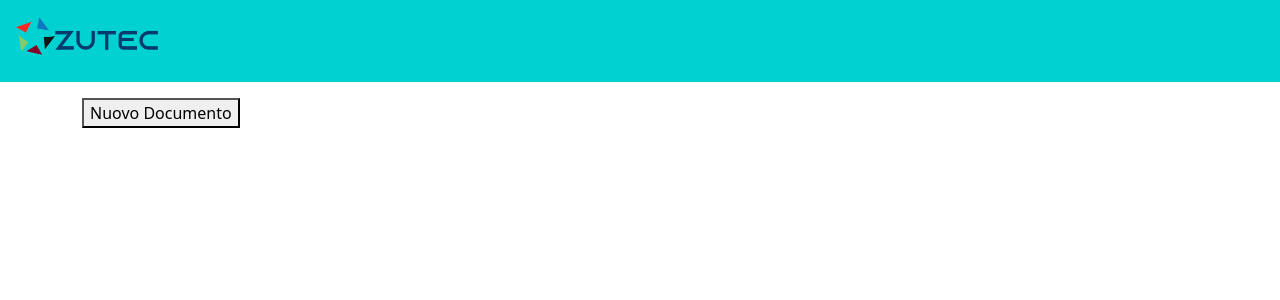
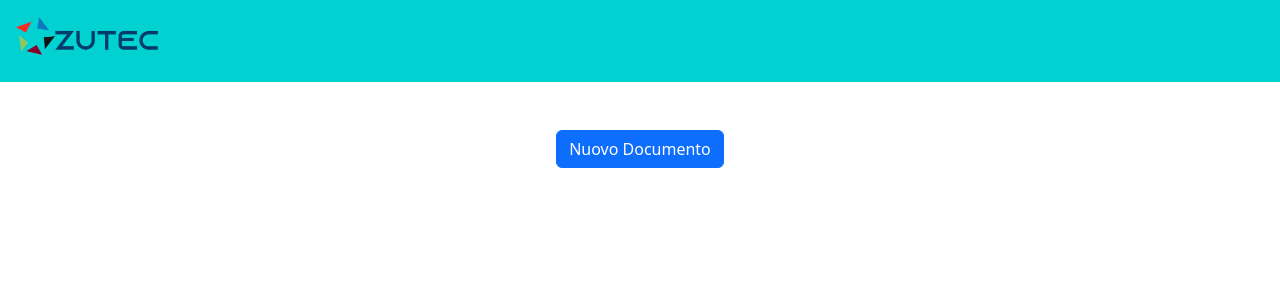
Before and after one commit to dario-R-87/rdl-, a React (Create React App) app in the folder client/: page / in a window 1280 px wide. Shown: the top 300 px of the page. Built offline with nearby package versions, Linux system fonts and the light colour scheme.

Commit message:
fix add document

```diff
--- a/client/src/components/document/CreateDocument.js
+++ b/client/src/components/document/CreateDocument.js
@@ -31,7 +31,7 @@ const CreateDocument = () => {
 
     useEffect(() => {
         async function getMaxSerial() {
-            const response = await fetch("http://localhost:5000/new_serial");
+            const response = await fetch("http://192.168.1.29:5000/new_serial");
             if (!response.ok) {
                 const message = `An error occurred: ${response.statusText}`;
                 window.alert(message);
@@ -60,21 +60,23 @@ const CreateDocument = () => {
     const handleSubmit = (e) => {
         e.preventDefault();
         // Qui puoi gestire l'invio dei dati, ad esempio inviandoli al server
+        if(rows.length===0)
+            alert("Nessura riga inserita");
+        else {
             rows.forEach(async (row) => {
                 try {
-                await fetch("http://localhost:5000/record/add", {
+                    const response = await fetch("http://192.168.1.29:5000/record/add", {
                         method: "POST",
                         headers: {
                             "Content-Type": "application/json",
                         },
                         body: JSON.stringify(row),
                     });
-            } catch (error) {
-                console.error("Errore nella richiesta post:", error);
-                window.alert(error);
+                    if (!response.ok) {
+                        const message = `An error occurred: ${response.statusText}`;
+                        window.alert(message);
                         return;
-            };
-        });
+                    }
                     setFormData({
                         tipdoc: 'INVEN',
                         datadoc: getCurrentDate(),
@@ -86,6 +88,13 @@ const CreateDocument = () => {
                     setIsTestataSave(false)
                     setRows([]);
                     alert("Documento Creato!");
+                } catch (error) {
+                    console.error("Errore nella richiesta post:", error);
+                    window.alert(error);
+                    return;
+                };
+            });
+        }
     };
 
     const salvaTestata = () => {
@@ -170,7 +179,6 @@ const CreateDocument = () => {
                 </Button>
             </Form>
             <RowsList rows={rows} />
-            <div>max serial: {newSerial}</div>
         </Container>
     );
 
--- a/client/src/components/main/Main.js
+++ b/client/src/components/main/Main.js
@@ -1,11 +1,11 @@
 import Container from 'react-bootstrap/Container';
-import Row from 'react-bootstrap/Row';
+import {Button} from 'react-bootstrap';
 import { Link } from "react-router-dom";
 
 const Main = () => {
     return (
-        <Container className='mt-3'>
-            <Link to="/nuovo"><button>Nuovo Documento</button></Link>
+        <Container className='mt-5 d-flex justify-content-center'>
+            <Link to="/nuovo"><Button>Nuovo Documento</Button></Link>
         </Container>
     );
 }
```
Lines whose indentation alone changed are shown as unchanged.
